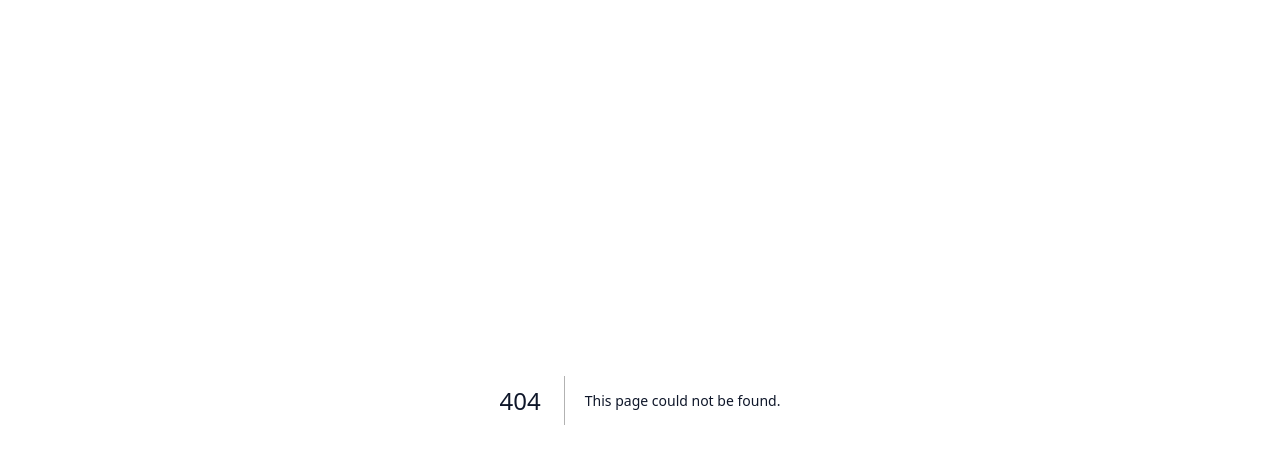
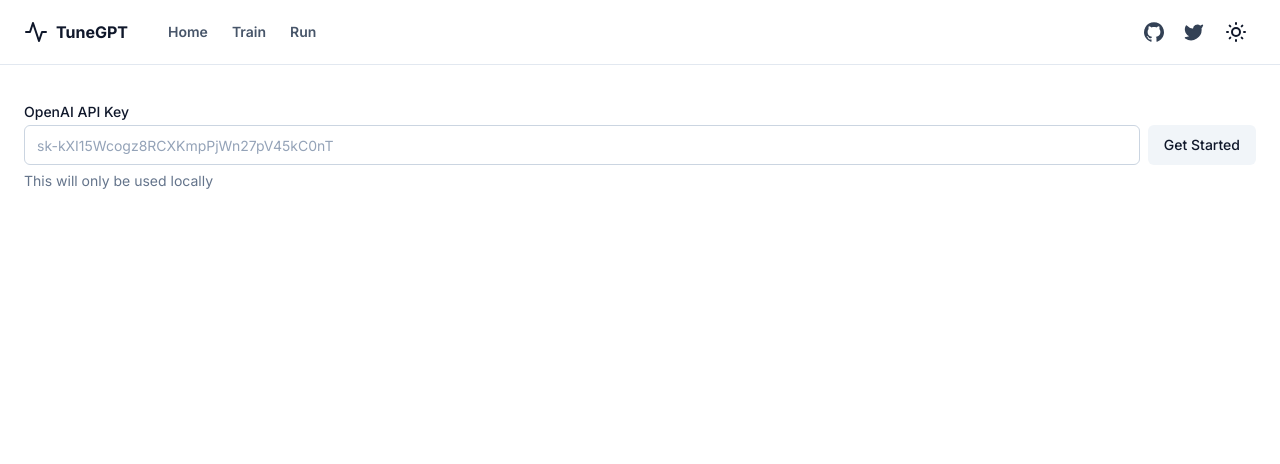
Before and after one commit to Amargol/TuneGPT, a Next.js app: page /run in a window 1280 px wide. Before the commit this address had no page. Shown: the top 464 px of the page. Built offline with nearby package versions, Linux system fonts and the light colour scheme.

Commit message:
created different pages for train and run

```diff
--- a/pages/app.tsx
+++ b/components/mine/App.tsx
@@ -1,14 +1,9 @@
-import Head from "next/head"
-import Link from "next/link"
 
-import { siteConfig } from "@/config/site"
 import { Layout } from "@/components/layout"
 import { Button, buttonVariants } from "@/components/ui/button"
 import { Input } from "@/components/ui/input"
 import { useState } from "react"
-import { Select, SelectContent, SelectGroup, SelectItem, SelectLabel, SelectSeparator, SelectTrigger, SelectValue } from "@/components/ui/select"
 import { Label } from "@/components/ui/label"
-import { Textarea } from "@/components/ui/textarea"
 import { Tabs, TabsContent, TabsList, TabsTrigger } from "@/components/ui/tabs"
 import Create from "@/components/mine/Create"
 import Consume from "@/components/mine/Consume"
@@ -16,7 +11,11 @@
 
 const openai = OpenAIClient.getInstance()
 
-export default function IndexPage() {
+interface Props {
+  defaultTab: "train" | "run";
+}
+
+export default function App({ defaultTab } : Props) {
   const [position, setPosition] = useState("bottom")
   const [apiKey, setApiKey] = useState("")
 
@@ -42,15 +41,15 @@
         {
           apiKey &&
           <>
-            <Tabs defaultValue="account" className="pb-96">
+            <Tabs defaultValue={defaultTab} className="pb-96">
               <TabsList>
-                <TabsTrigger value="account">Create</TabsTrigger>
-                <TabsTrigger value="password">Consume</TabsTrigger>
+                <TabsTrigger value="train">Train</TabsTrigger>
+                <TabsTrigger value="run">Run</TabsTrigger>
               </TabsList>
-              <TabsContent value="account">
+              <TabsContent value="train">
                 <Create />
               </TabsContent>
-              <TabsContent value="password">
+              <TabsContent value="run">
                 <Consume />
               </TabsContent>
             </Tabs>
--- a/config/site.ts
+++ b/config/site.ts
@@ -21,8 +21,12 @@
       href: "/",
     },
     {
-      title: "App",
+      title: "Train",
       href: "/app",
+    },
+    {
+      title: "Run",
+      href: "/run",
     },
   ],
   links: {
--- a/pages/index.tsx
+++ b/pages/index.tsx
@@ -57,8 +57,8 @@
           </p>
         </div>
         <div className="flex gap-4">
-          <Link
-            href={"/app"}
+        <Link
+            href={"/train"}
             // target=""
             rel="noreferrer"
             className={buttonVariants({ size: "lg" })}
--- /dev/null
+++ b/pages/run.tsx
@@ -0,0 +1,7 @@
+import App from "@/components/mine/App"
+
+export default function RunPage() {
+  return (
+    <App defaultTab="run"/>
+  )
+}
--- /dev/null
+++ b/pages/train.tsx
@@ -0,0 +1,20 @@
+import Head from "next/head"
+import Link from "next/link"
+
+import { siteConfig } from "@/config/site"
+import { Layout } from "@/components/layout"
+import { Button, buttonVariants } from "@/components/ui/button"
+import { Input } from "@/components/ui/input"
+import { useState } from "react"
+import { Select, SelectContent, SelectGroup, SelectItem, SelectLabel, SelectSeparator, SelectTrigger, SelectValue } from "@/components/ui/select"
+import { Label } from "@/components/ui/label"
+import { Textarea } from "@/components/ui/textarea"
+import { Tabs, TabsContent, TabsList, TabsTrigger } from "@/components/ui/tabs"
+import Create from "@/components/mine/Create"
+import App from "@/components/mine/App"
+
+export default function TrainPage() {
+  return (
+    <App defaultTab="train"/>
+  )
+}
```
